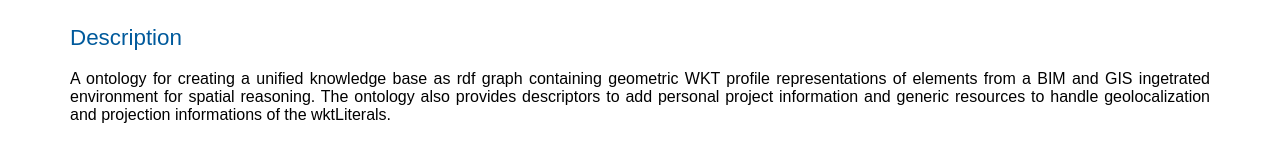
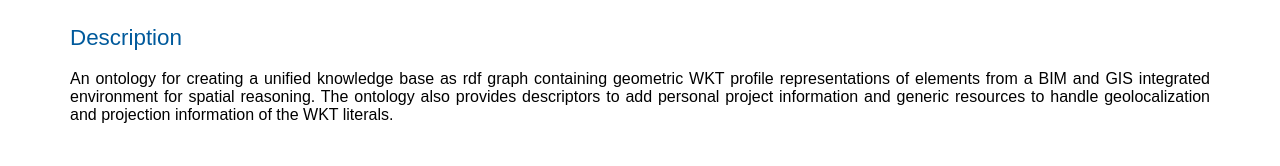
Before and after one commit to RUB-Informatik-im-Bauwesen/srt, a plain HTML site: page docs/index.html in a window 1280 px wide. Shown: the part 408-574 px from the top of the page. Drawn offline with Linux system fonts and the light colour scheme.

Commit message:
Update index.html
more spellchecking in html document

```diff
--- a/docs/index.html
+++ b/docs/index.html
@@ -238,7 +238,7 @@
     </dl>
     <h2>Description</h2>
     <div id="description">
-        <p>A ontology for creating a unified knowledge base as rdf graph containing geometric WKT profile representations of elements from a BIM and GIS ingetrated environment for spatial reasoning. The ontology also provides descriptors to add personal project information and generic resources to handle geolocalization and projection informations of the wktLiterals.</p>
+        <p>An ontology for creating a unified knowledge base as rdf graph containing geometric WKT profile representations of elements from a BIM and GIS integrated environment for spatial reasoning. The ontology also provides descriptors to add personal project information and generic resources to handle geolocalization and projection information of the WKT literals.</p>
     </div>
 </section>
 <section id="toc">
```
